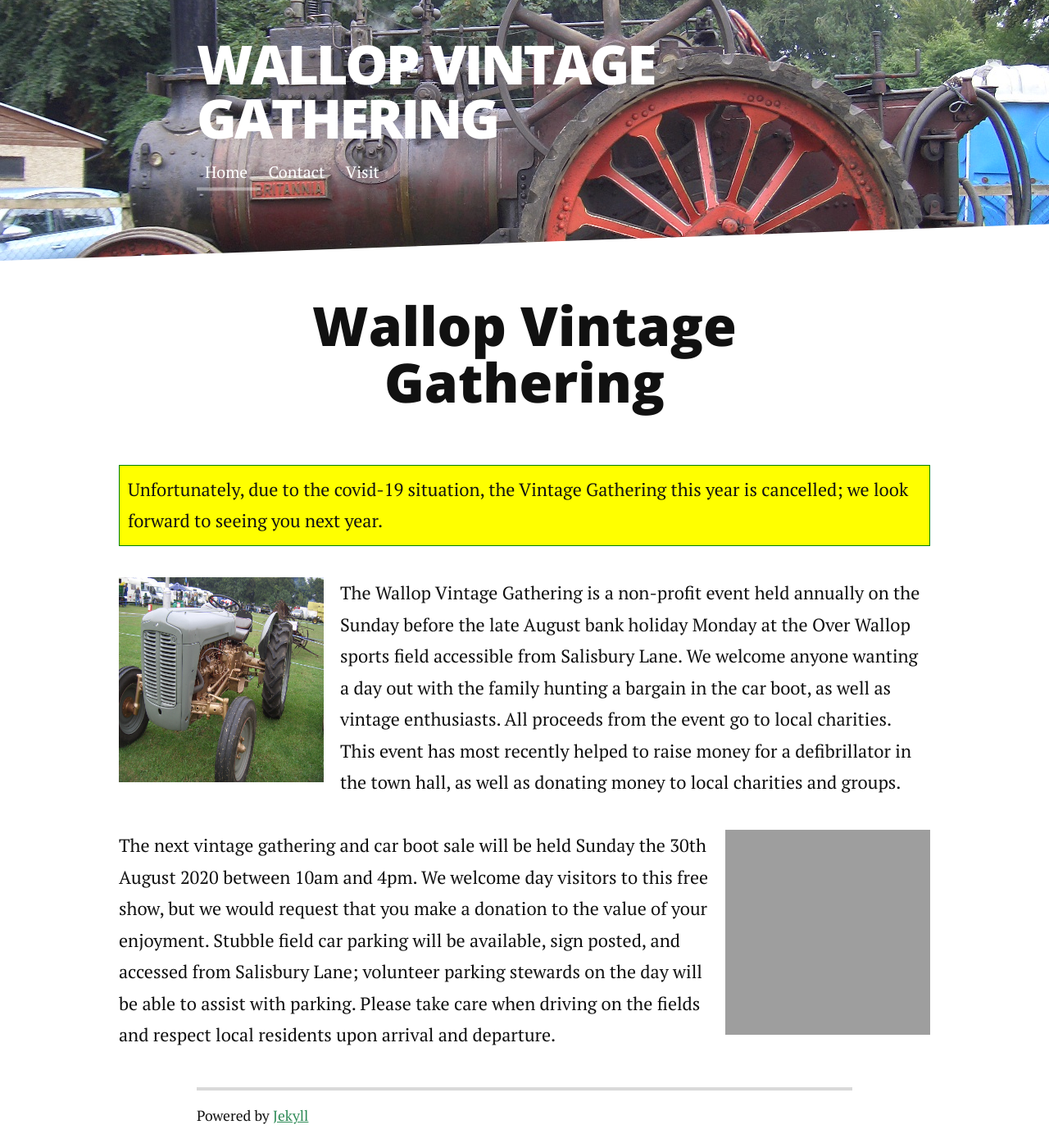
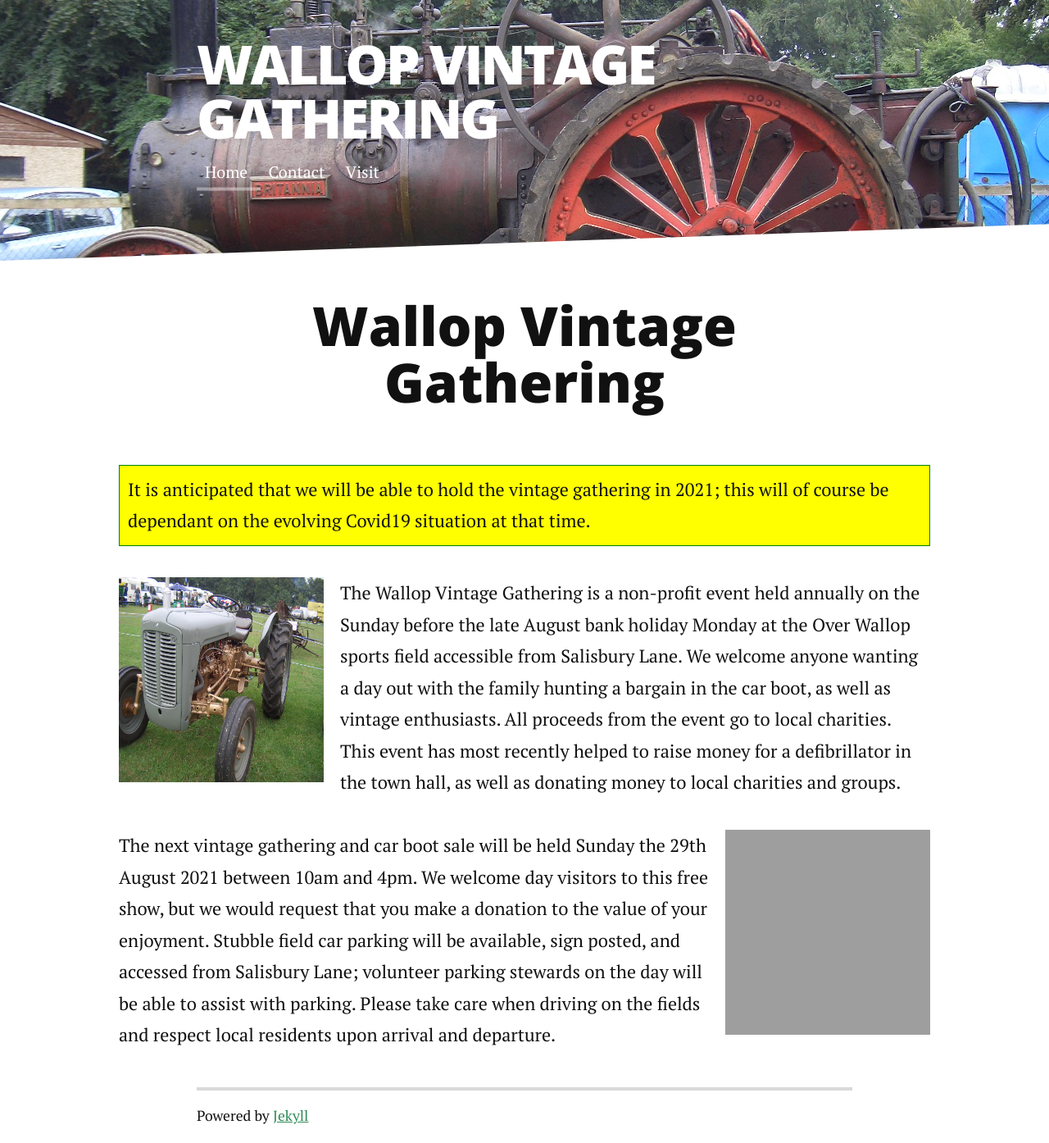
Before and after one commit to wallopvintagegathering/wallopvintagegathering.github.io, a Jekyll site: the page built from index.html, in a window 1280 px wide. Shown: the whole page at 82% size. Built offline with Jekyll 4.4.1, drawn with Linux system fonts in a browser that asks for light colours; nearby versions of some CDN libraries; the list of posts is cut into pages by our own code; grey boxes are pictures that could not be loaded.

Commit message:
add hope to run notice

```diff
--- a/index.html
+++ b/index.html
@@ -7,7 +7,7 @@ title: Home
 	<h1 class="pageTitle">Wallop Vintage Gathering</h1>
 
     <div style="background-color:yellow ; padding: 10px; border: 1px solid green;">
-        Unfortunately, due to the covid-19 situation, the Vintage Gathering this year is cancelled; we look forward to seeing you next year.
+        It is anticipated that we will be able to hold the vintage gathering in 2021; this will of course be dependant on the evolving Covid19 situation at that time.
     </div>
     <br>
 
@@ -19,7 +19,7 @@ title: Home
     <br>
     <div>
         <img src="{{ '/assets/img/eType.jpg' | prepend: site.baseurl }}" alt="" height="250px" width="250px" style="float:right; margin-left: 10px">
-        The next vintage gathering and car boot sale will be held Sunday the 30th August 2020 between 10am and 4pm. We welcome day visitors to this free show, but we would request that you make a donation to the value of your enjoyment.
+        The next vintage gathering and car boot sale will be held Sunday the 29th August 2021 between 10am and 4pm. We welcome day visitors to this free show, but we would request that you make a donation to the value of your enjoyment.
         Stubble field car parking will be available, sign posted, and accessed from Salisbury Lane; volunteer parking stewards on the day will be able to assist with parking. Please take care when driving on the fields and respect local residents upon arrival and departure.
     </div>
 </div>
```
